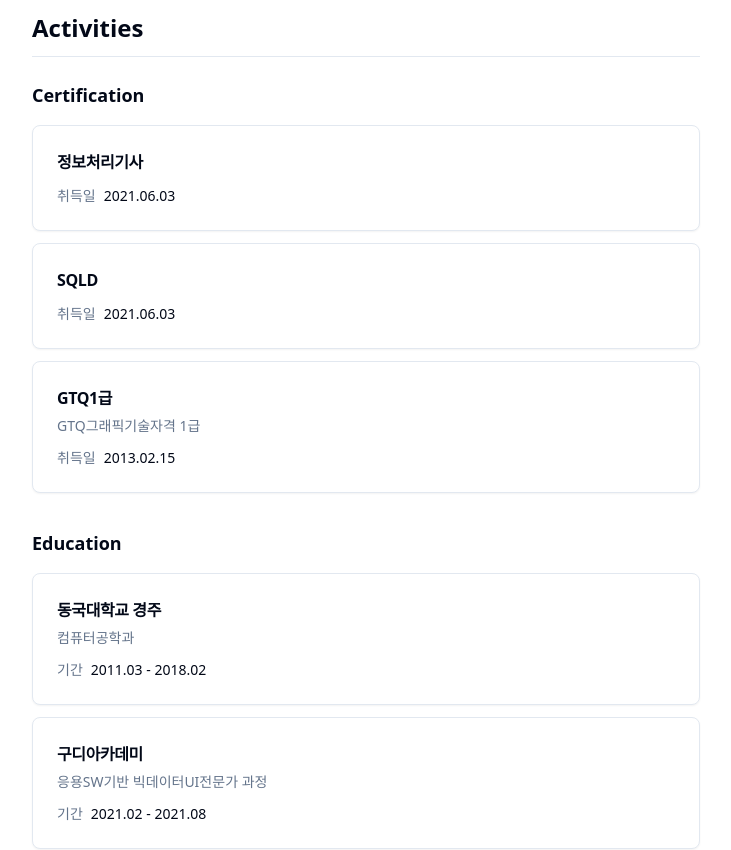
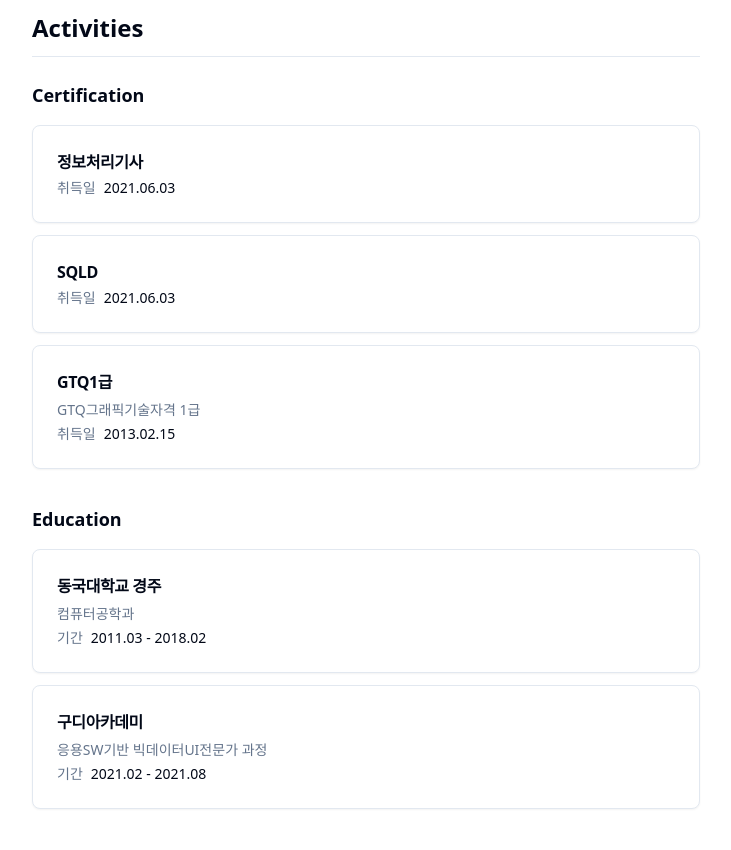
Before and after one commit to wooncloud/wooncloud-web, a Next.js app: page / in a window 1280 px wide. Shown: the part 3420-4270 px from the top of the page, without its empty margins (274-1005 px from the left). Built offline with nearby package versions, Linux system fonts and the light colour scheme.

Commit message:
refactor(ui): CertificationCard와 EducationCard 컴포넌트의 패딩 조정

```diff
--- a/src/app/page.tsx
+++ b/src/app/page.tsx
@@ -83,7 +83,7 @@ export default function Home() {
         <hr />
           <div className="py-3 flex flex-col gap-4">
             <h4 className="text-lg font-bold">Certification</h4>
-            <div className="text-sm text-muted-foreground space-y-3">
+            <div className="space-y-3">
               <CertificationCard title="정보처리기사" date="2021.06.03" />
               <CertificationCard title="SQLD" date="2021.06.03" />
               <CertificationCard title="GTQ1급" description="GTQ그래픽기술자격 1급" date="2013.02.15" />
@@ -91,7 +91,7 @@ export default function Home() {
           </div>
           <div className="py-3 flex flex-col gap-4">
             <h4 className="text-lg font-bold">Education</h4>
-            <div className="text-sm text-muted-foreground space-y-3">
+            <div className="space-y-3">
               <EducationCard title="동국대학교 경주" startDate="2011.03" endDate="2018.02" description="컴퓨터공학과" />
               <EducationCard title="구디아카데미" startDate="2021.02" endDate="2021.08" description="응용SW기반 빅데이터UI전문가 과정" />
             </div>
--- a/src/components/CertificationCard.tsx
+++ b/src/components/CertificationCard.tsx
@@ -19,7 +19,7 @@ export default function CertificationCard({
 }: CertificationCardProps) {
   return (
     <Card className="border">
-      <CardHeader className="pb-3">
+      <CardHeader className="pb-1">
         <CardTitle className="text-base font-semibold">{title}</CardTitle>
         {description && (
           <CardDescription className="text-sm text-muted-foreground">
--- a/src/components/EducationCard.tsx
+++ b/src/components/EducationCard.tsx
@@ -21,7 +21,7 @@ export default function EducationCard({
 }: EducationCardProps) {
   return (
     <Card className="border">
-      <CardHeader className="pb-3">
+      <CardHeader className="pb-1">
         <CardTitle className="text-base font-semibold">{title}</CardTitle>
         {description && (
           <CardDescription className="text-sm text-muted-foreground">
```
